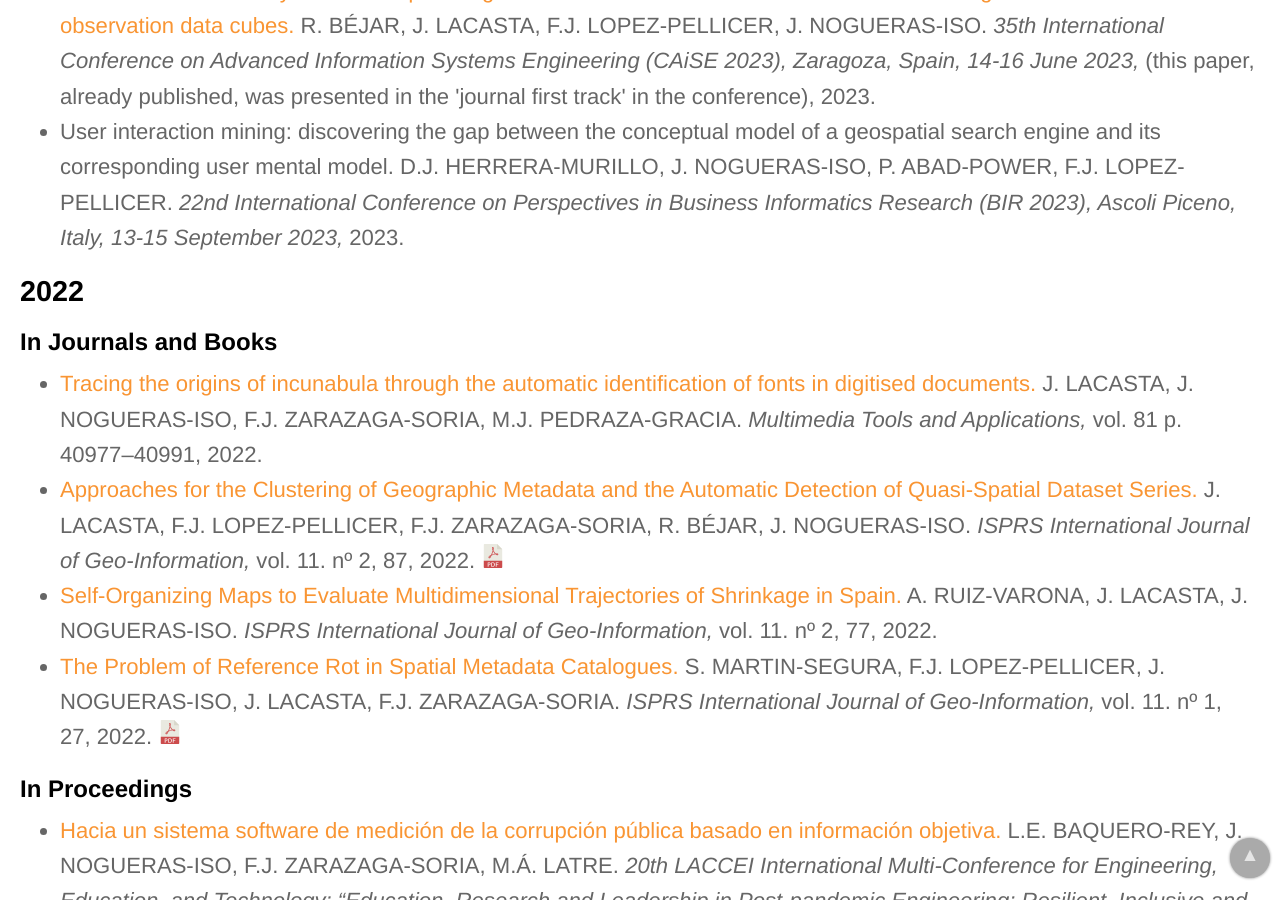
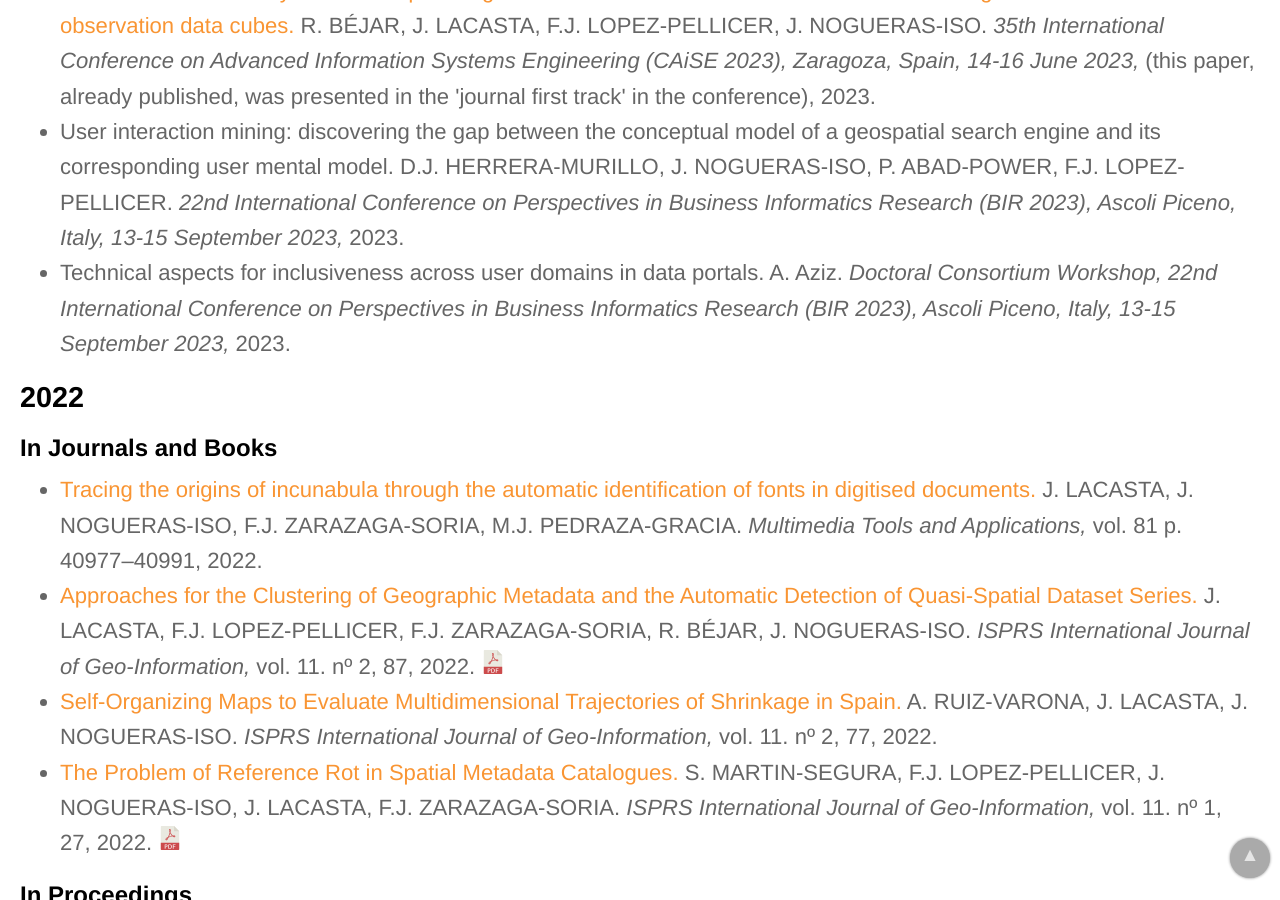
Before and after one commit to IAAA-Lab/IAAA-Lab.github.io, a Jekyll site: the page built from papers.html, in a window 1280 px wide and 900 px high, scrolled down 968 px. Built offline with Jekyll 4.4.1, drawn with Linux system fonts in a browser that asks for light colours.

Commit message:
Add contribution to BIR 2023
Participation in doctoral consortium by A. Aziz.

```diff
--- a/_data/papers.yml
+++ b/_data/papers.yml
@@ -45,6 +45,11 @@
 - title: "User interaction mining: discovering the gap between the conceptual model of a geospatial search engine and its corresponding user mental model"
   authors: D.J. HERRERA-MURILLO, J. NOGUERAS-ISO, P. ABAD-POWER, F.J. LOPEZ-PELLICER
   publication_conference: "22nd International Conference on Perspectives in Business Informatics Research (BIR 2023), Ascoli Piceno, Italy, 13-15 September 2023"
+  year: 2023
+# -------------------
+- title: "Technical aspects for inclusiveness across user domains in data portals"
+  authors: A. Aziz
+  publication_conference: "Doctoral Consortium Workshop, 22nd International Conference on Perspectives in Business Informatics Research (BIR 2023), Ascoli Piceno, Italy, 13-15 September 2023"
   year: 2023
 # -------------------
 - title: "Tracing the origins of incunabula through the automatic identification of fonts in digitised documents"
```
